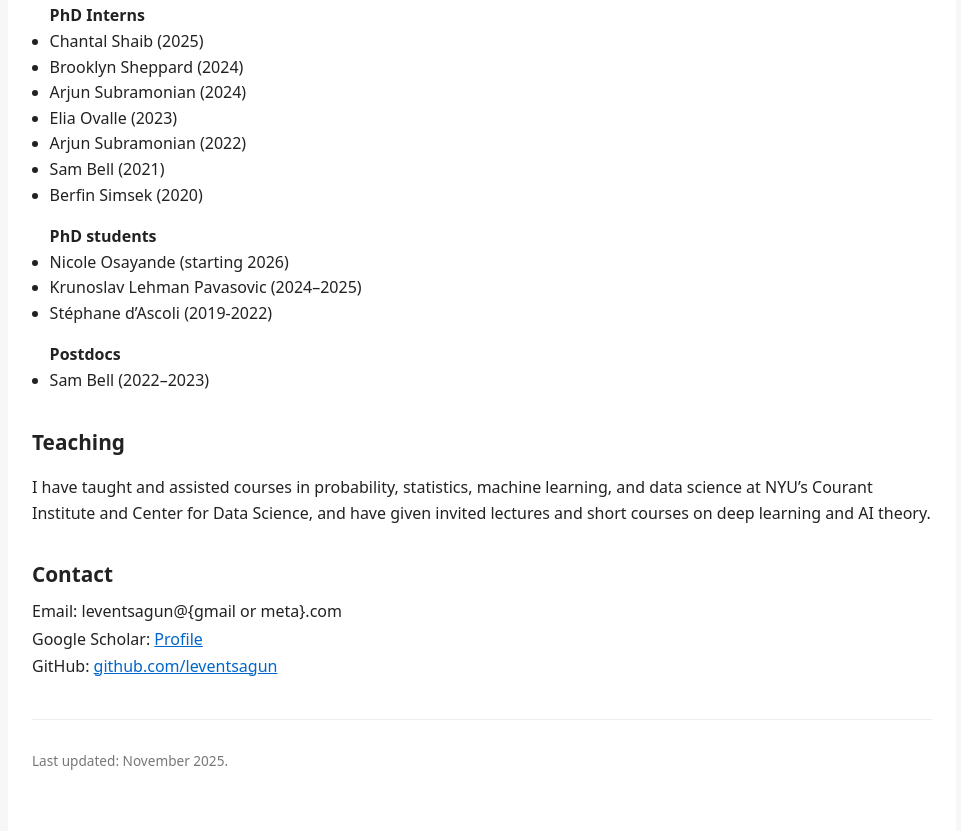
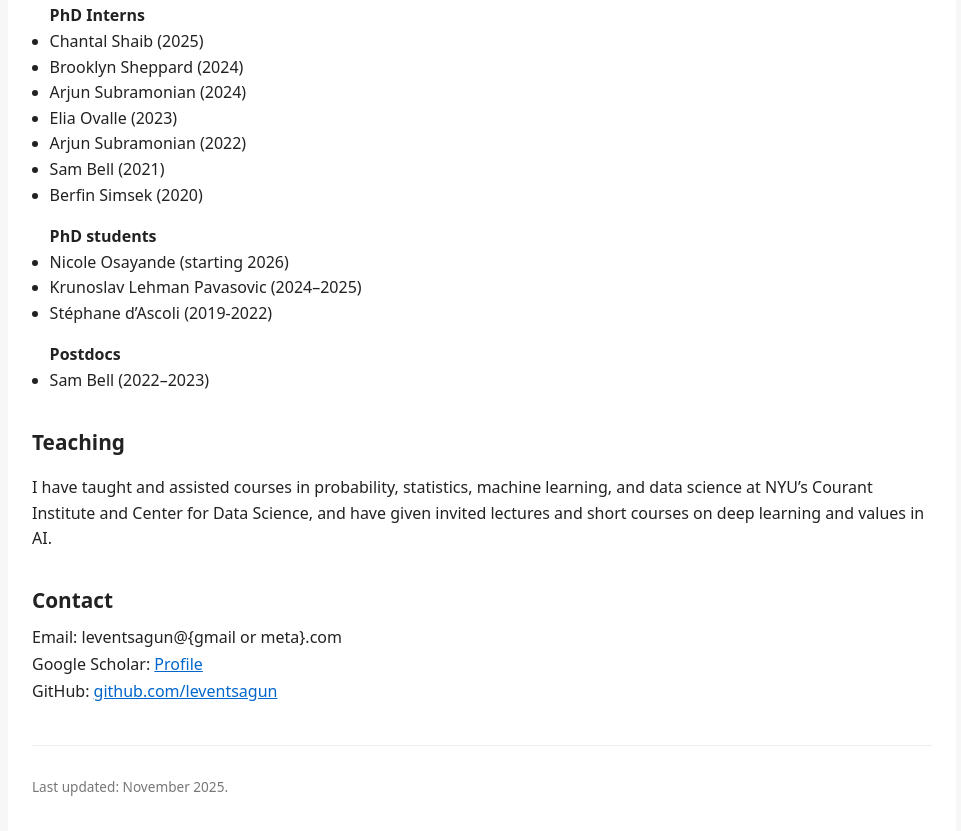
Before and after one commit to leventsagun/leventsagun.github.io, a plain HTML site: page index.html in a window 1280 px wide. Shown: the part 1418-2249 px from the top of the page, without its empty margins (158-1119 px from the left). Drawn offline with Linux system fonts and the light colour scheme.

Commit message:
Update index.html

```diff
--- a/index.html
+++ b/index.html
@@ -142,7 +142,7 @@
         I have taught and assisted courses in probability, statistics, machine
         learning, and data science at NYU’s Courant Institute and Center for
         Data Science, and have given invited lectures and short courses on deep
-        learning and AI theory.
+        learning and values in AI.
       </p>
     </section>
 
```
